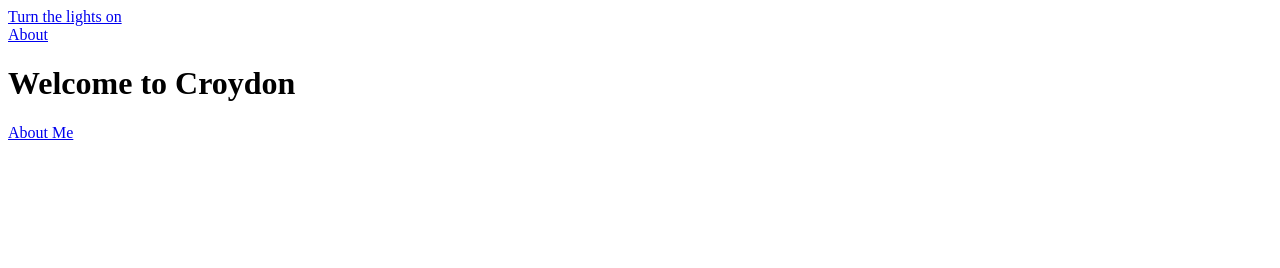
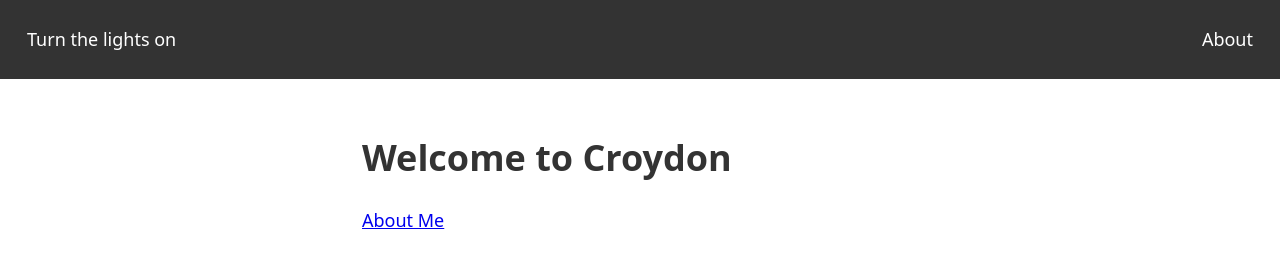
Before and after one commit to eliemugenzi/gatsby-refresher, a Gatsby site: page / in a window 1280 px wide. Built offline with nearby package versions, Linux system fonts and the light colour scheme; Gatsby itself is replaced by a stand-in of ours.

Commit message:
Work with SEO, basic layout and styling

```diff
--- a/src/components/Layout.tsx
+++ b/src/components/Layout.tsx
@@ -1,6 +1,10 @@
 import * as React from "react";
 import { Link, graphql, useStaticQuery } from "gatsby";
 import SEO from "./SEO";
+
+import styles from '../styles/layout.module.css';
+
+import '../styles/global.css';
 
 interface Props {
   children: React.ReactNode;
@@ -32,13 +36,13 @@ const Layout: React.FC<Props> = ({ children, ...rest }) => {
         image={rest.image}
         path={rest.path}
       />
-      <header>
+      <header className={styles.header}>
         <Link to="/">{meta.title}</Link>
         <nav>
           <Link to="/about">About</Link>
         </nav>
       </header>
-      <main>{children}</main>
+      <main className={styles.content}>{children}</main>
     </>
   );
 };
--- /dev/null
+++ b/src/styles/global.css
@@ -0,0 +1,25 @@
+:root {
+    --black: #333;
+    --gray: #555;
+    --white: #fff;
+    --system-ui: system-ui, -apple-system, BlinkMacSystemFont, 'Segoe UI', Roboto, Oxygen, Ubuntu, Cantarell, 'Open Sans', 'Helvetica Neue', sans-serif;
+}
+
+* {
+    box-sizing: border-box;
+}
+
+html, body {
+    color: var(--gray);
+    font-family: var(--system-ui);
+    font-size: 18px;
+    line-height: 1.4;
+}
+
+body {
+    margin: 0;
+}
+
+h1, h2, h3, h4, h5, h6 {
+    color: var(--black);
+}
--- /dev/null
+++ b/src/styles/layout.module.css
@@ -0,0 +1,24 @@
+.header {
+    background: var(--black);
+    color: var(--white);
+    display: flex;
+    justify-content: space-between;
+    padding: 1rem;
+}
+
+.header a {
+    color: inherit;
+    display: inline-block;
+    padding: 0.5rem;
+    text-decoration: none;
+}
+
+.header a:focus {
+    background: var(--white);
+    color: var(--black);
+}
+
+.content {
+    margin: 3rem auto;
+    max-width: 54ch;
+}
--- /dev/null
+++ b/src/types/css.d.ts
@@ -0,0 +1,4 @@
+declare module '*.css' {
+    const content: { [className: string]: string };
+    export default content;
+}
```
